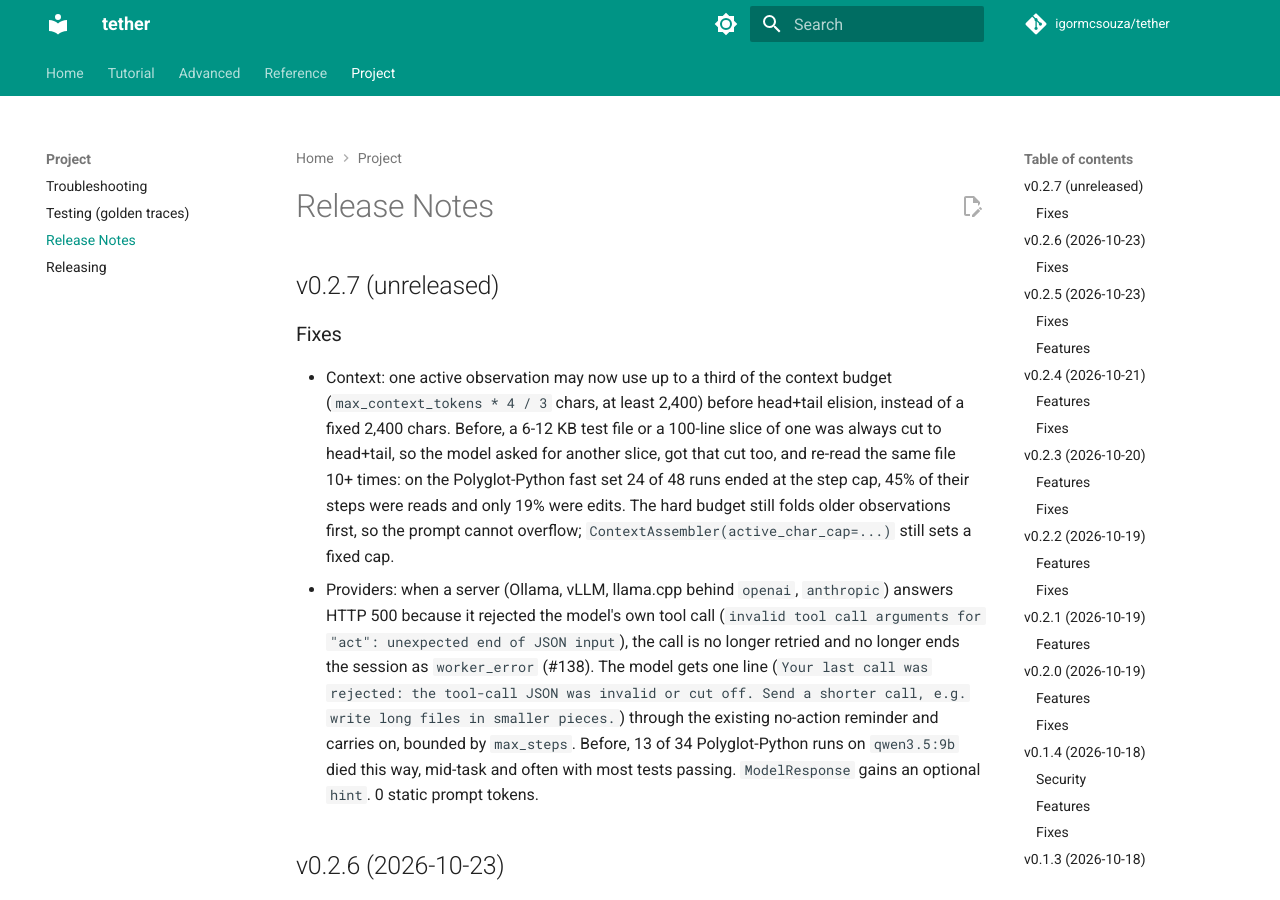
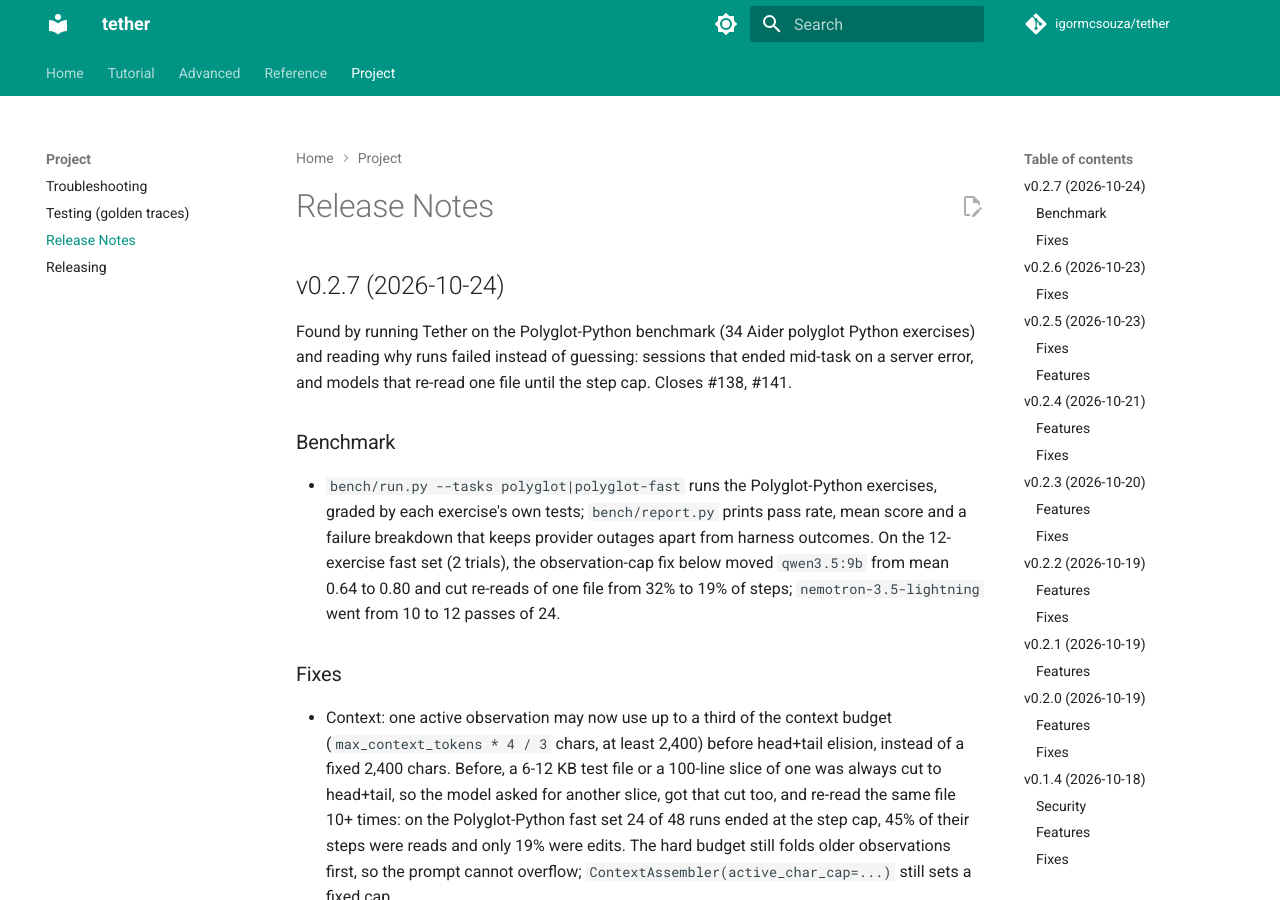
Before and after one commit to igormcsouza/tether, an MkDocs documentation site: the page built from docs/release-notes.md, in a window 1280 px wide and 900 px high. Built offline with MkDocs 1.6.1 and Material for MkDocs 9.7.7, drawn with Linux system fonts in a browser that asks for light colours; comment, search, counter and statistics services are not loaded.

Commit message:
release: v0.2.7 (observation cap from budget, rejected tool calls reach the model, Polyglot bench) (#138 #141) (#143)
Release v0.2.7: version bump and release notes for #138 (rejected tool
call becomes model feedback) and #141 (observation cap sized from the
context budget), plus the Polyglot-Python bench tooling (#140).

Checks on this commit: pytest 354 passed at 100% coverage, ruff and mypy
clean, `TETHER_E2E=1 uv run pytest e2e` 65 passed.

🤖 Generated with [Claude Code](https://claude.com/claude-code)

Co-authored-by: Claude Sonnet 5.5 <noreply@anthropic.com>

```diff
--- a/docs/release-notes.md
+++ b/docs/release-notes.md
@@ -1,6 +1,12 @@
 # Release Notes
 
-## v0.2.7 (unreleased)
+## v0.2.7 (2026-10-24)
+
+Found by running Tether on the Polyglot-Python benchmark (34 Aider polyglot Python exercises) and reading why runs failed instead of guessing: sessions that ended mid-task on a server error, and models that re-read one file until the step cap. Closes #138, #141.
+
+### Benchmark
+
+- `bench/run.py --tasks polyglot|polyglot-fast` runs the Polyglot-Python exercises, graded by each exercise's own tests; `bench/report.py` prints pass rate, mean score and a failure breakdown that keeps provider outages apart from harness outcomes. On the 12-exercise fast set (2 trials), the observation-cap fix below moved `qwen3.5:9b` from mean 0.64 to 0.80 and cut re-reads of one file from 32% to 19% of steps; `nemotron-3.5-lightning` went from 10 to 12 passes of 24.
 
 ### Fixes
 
--- a/tether/__init__.py
+++ b/tether/__init__.py
@@ -32,7 +32,7 @@ from tether.store import (
     ToolOffender,
 )
 
-__version__ = "0.2.6"
+__version__ = "0.2.7"
 
 __all__ = [
     "ActionCall",
```
Also changed, not shown: 1 other file.
